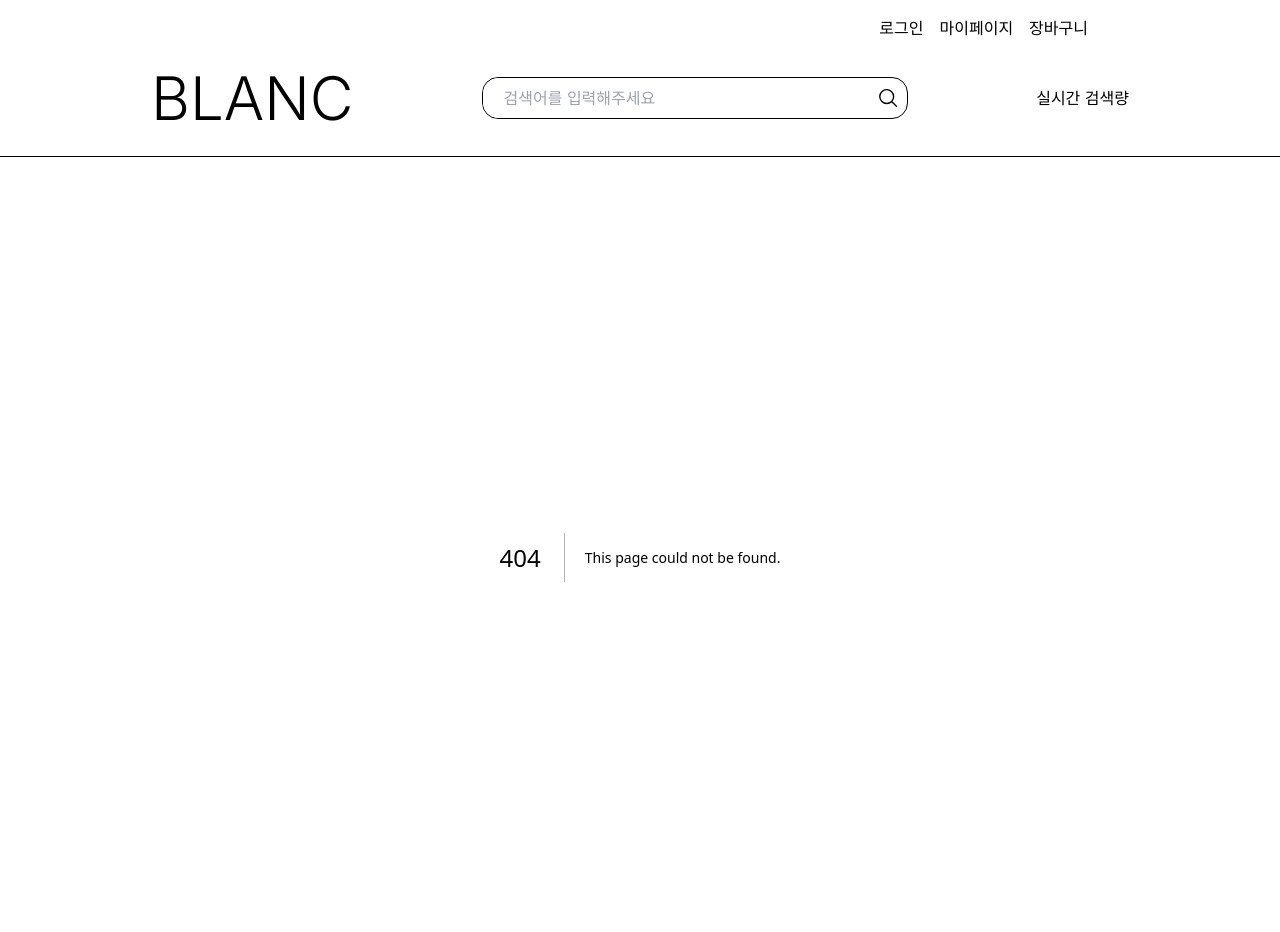
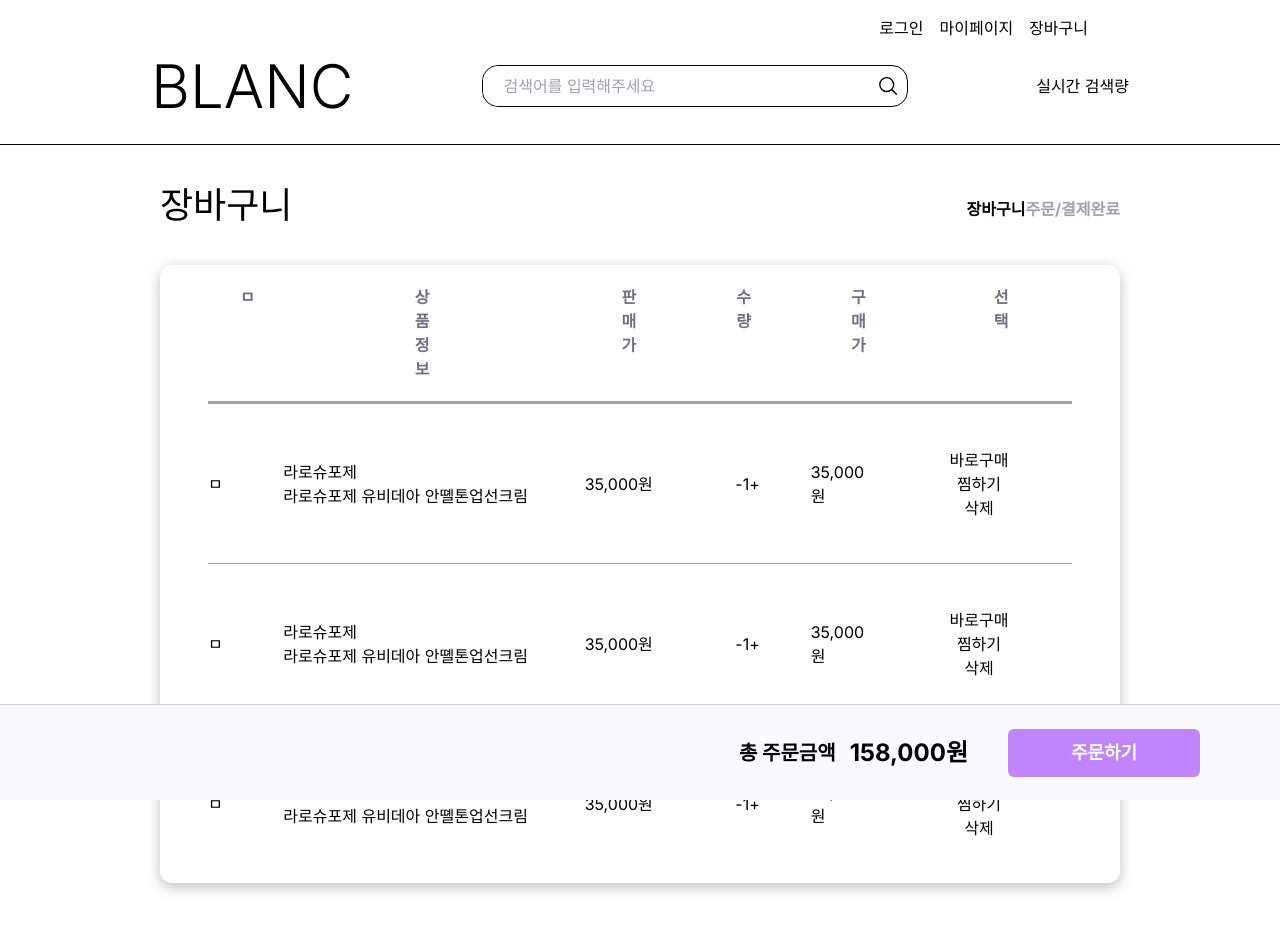
Before and after one commit to BlancProject/frontend, a Next.js app: page /cart in a window 1280 px wide. Before the commit this address had no page. Shown: the top 932 px of the page. Built offline with nearby package versions, Linux system fonts and the light colour scheme.

Commit message:
feat: 카트 퍼블리싱

```diff
--- /dev/null
+++ b/src/app/cart/page.tsx
@@ -0,0 +1,24 @@
+import BoxTitle from '@/components/Cart/Box/BoxTitle';
+import ProductContents from '@/components/Cart/Box/ProductContents';
+import Footer from '@/components/Cart/Footer';
+import Procedure from '@/components/Cart/SubTitle/Procedure';
+
+export default function CartPage() {
+  return (
+    <div className="all flex flex-col h-screen">
+      <div className="body mx-40">
+        <div className="subheader flex justify-between my-10">
+          <div className="font-Inter text-4xl">장바구니</div>
+          <Procedure />
+        </div>
+        <div className="cartBox min-h-fit rounded-xl shadow-my px-12">
+          <BoxTitle />
+          <ProductContents />
+          <ProductContents />
+          <ProductContents />
+        </div>
+      </div>
+      <Footer />
+    </div>
+  );
+}
--- a/src/components/Common/Header.tsx
+++ b/src/components/Common/Header.tsx
@@ -3,10 +3,11 @@ import Link from 'next/link';
 export default function Header() {
   return (
     <div className="h-full border-black border-b">
-      <div className=" flex justify-end space-x-4 mt-4 mb-7 mr-48">
+      <div className=" flex justify-end space-x-4 mt-4 mb-4 mr-48">
         <div>로그인</div>
         <div>마이페이지</div>
-        <div>장바구니</div>
+
+        <Link href={'/cart'}>장바구니</Link>
       </div>
 
       <div className="flex justify-center items-center space-x-32 mb-7">
--- a/tailwind.config.ts
+++ b/tailwind.config.ts
@@ -1,4 +1,4 @@
-import type { Config } from 'tailwindcss'
+import type { Config } from 'tailwindcss';
 
 const config: Config = {
   content: [
@@ -13,8 +13,11 @@ const config: Config = {
         'gradient-conic':
           'conic-gradient(from 180deg at 50% 50%, var(--tw-gradient-stops))',
       },
+      boxShadow: {
+        my: ' 0px 4px 13.4px 0px rgba(0, 0, 0, 0.25)',
+      },
     },
   },
   plugins: [],
-}
-export default config
+};
+export default config;
```
